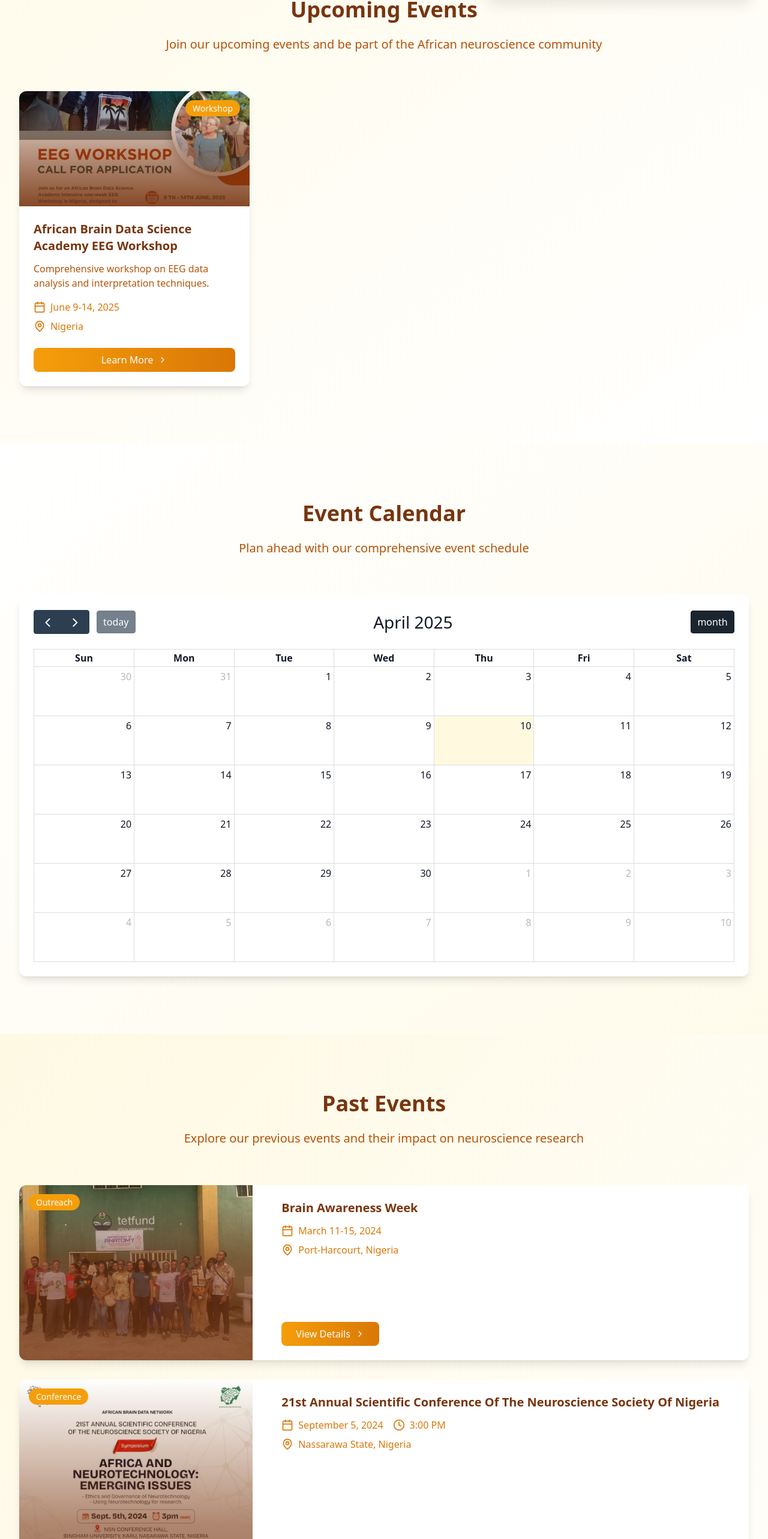
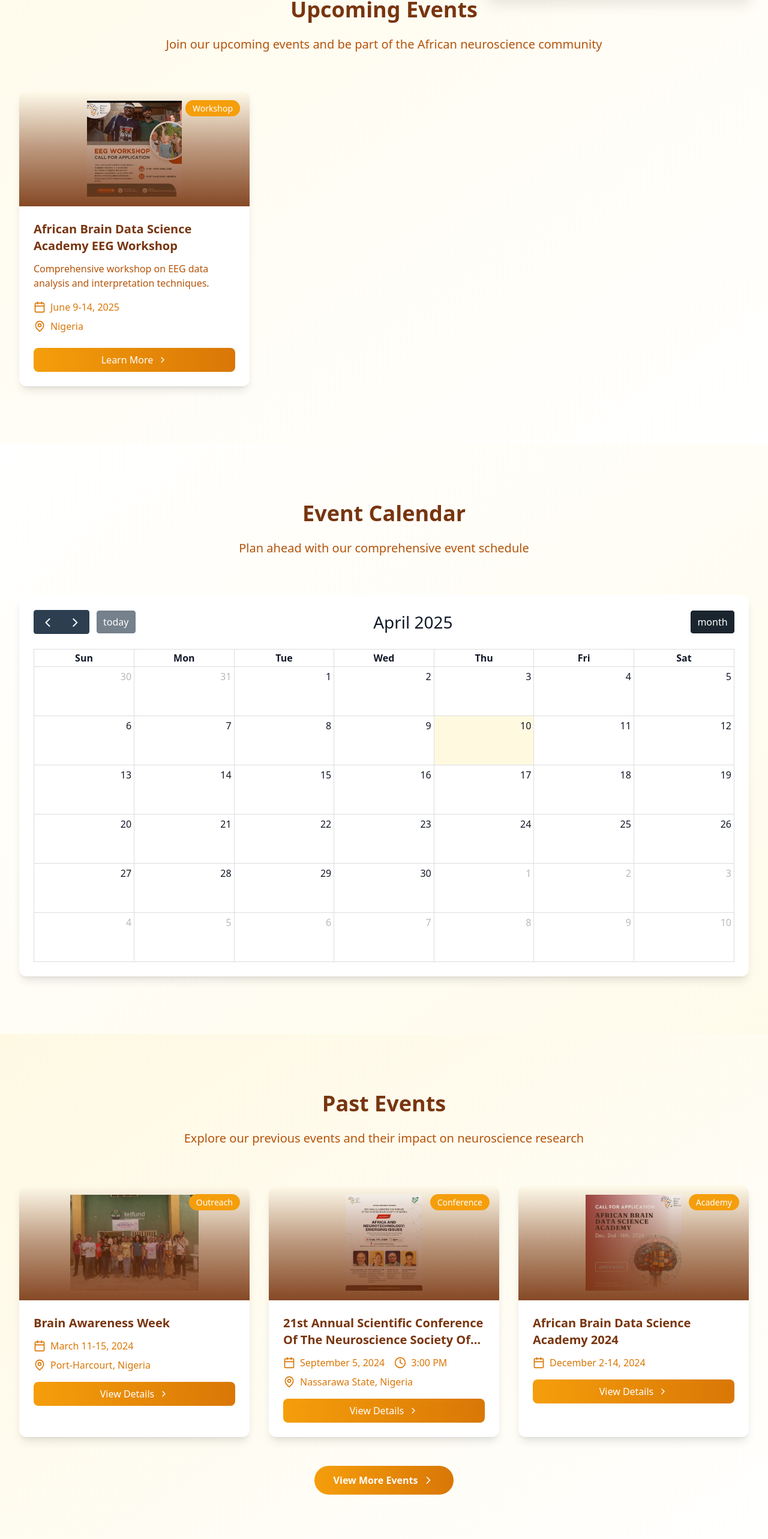
Before and after one commit to filimapatrick/Abdn_site, a React (Vite) app: page /academy/events in a window 1280 px wide. Shown: the part 784-3350 px from the top of the page at 60% size. Built offline with nearby package versions, Linux system fonts and the light colour scheme.

Commit message:
changes on the event page

```diff
--- a/src/pages/academy/Events.tsx
+++ b/src/pages/academy/Events.tsx
@@ -1,6 +1,6 @@
 import React, { useState } from 'react';
-import { motion } from 'framer-motion';
-import { Calendar, MapPin, Users, Clock, ArrowRight, ExternalLink, Globe, Video, Book, ChevronRight } from 'lucide-react';
+import { motion, AnimatePresence } from 'framer-motion';
+import { Calendar, MapPin, Users, Clock, ArrowRight, ExternalLink, Globe, Video, Book, ChevronRight, X } from 'lucide-react';
 import FullCalendar from '@fullcalendar/react';
 import dayGridPlugin from '@fullcalendar/daygrid';
 import interactionPlugin from '@fullcalendar/interaction';
@@ -152,6 +152,7 @@
 
 export default function Events() {
   const [showAllPastEvents, setShowAllPastEvents] = useState(false);
+  const [selectedEvent, setSelectedEvent] = useState<Event | null>(null);
   const displayedPastEvents = showAllPastEvents ? pastEvents : pastEvents.slice(0, 3);
 
   // Combine upcoming and past events for the calendar with proper date formatting
@@ -256,13 +257,18 @@
                       {event.type}
                     </span>
                   </div>
-                  <div className="relative h-48">
+                  <div className="relative h-48 bg-amber-50 flex items-center justify-center p-4">
                     <img
                       src={event.image}
                       alt={event.title}
-                      className="w-full h-full object-cover group-hover:scale-105 transition-transform duration-300"
+                      className="max-w-full max-h-full object-contain group-hover:scale-105 transition-transform duration-300"
                     />
                     <div className="absolute inset-0 bg-gradient-to-t from-amber-900/90 via-amber-900/50 to-transparent" />
+                    <div className="absolute top-4 right-4">
+                      <span className="px-3 py-1 bg-amber-500 text-white rounded-full text-sm font-medium">
+                        {event.type}
+                      </span>
+                    </div>
                   </div>
                   <div className="p-6 relative">
                     <h3 className="text-xl font-semibold text-amber-900 mb-3 line-clamp-2">
@@ -372,7 +378,7 @@
               </p>
             </motion.div>
 
-            <div className="grid gap-8">
+            <div className="grid md:grid-cols-2 lg:grid-cols-3 gap-8">
               {displayedPastEvents.map((event, index) => (
                 <motion.div
                   key={index}
@@ -382,23 +388,24 @@
                   transition={{ duration: 0.5, delay: index * 0.1 }}
                   className="group bg-white rounded-xl overflow-hidden shadow-lg hover:shadow-xl transition-all duration-300"
                 >
-                  <div className="grid md:grid-cols-3 gap-6">
-                    <div className="relative h-full min-h-[200px] md:min-h-[unset]">
+                  <div
+                    className="relative h-48 bg-amber-50 flex items-center justify-center p-4 cursor-pointer"
+                    onClick={() => setSelectedEvent(event)}
+                  >
                     <img
                       src={event.image}
                       alt={event.title}
-                        className="w-full h-full object-cover group-hover:scale-105 transition-transform duration-300"
+                      className="max-w-full max-h-full object-contain group-hover:scale-105 transition-transform duration-300"
                     />
-                      <div className="absolute inset-0 bg-gradient-to-r from-amber-900/80 via-amber-900/60 to-transparent md:bg-gradient-to-t md:from-amber-900/80 md:via-amber-900/60 md:to-transparent" />
-                      <div className="absolute bottom-4 left-4 md:top-4 md:left-4">
+                    <div className="absolute inset-0 bg-gradient-to-t from-amber-900/90 via-amber-900/50 to-transparent" />
+                    <div className="absolute top-4 right-4">
                       <span className="px-3 py-1 bg-amber-500 text-white rounded-full text-sm font-medium">
                         {event.type}
                       </span>
                     </div>
                   </div>
-                    <div className="p-6 md:col-span-2 flex flex-col justify-between">
-                      <div>
-                        <h3 className="text-xl font-semibold text-amber-900 mb-3">
+                  <div className="p-6">
+                    <h3 className="text-xl font-semibold text-amber-900 mb-3 line-clamp-2">
                       {event.title}
                     </h3>
                     <div className="space-y-2 mb-4">
@@ -419,16 +426,72 @@
                         </div>
                       )}
                     </div>
-                      </div>
-                      <button className="self-start bg-gradient-to-r from-amber-500 to-amber-600 text-white px-6 py-2 rounded-lg font-medium hover:from-amber-600 hover:to-amber-700 transition-all duration-300 flex items-center group">
+                    <button className="w-full bg-gradient-to-r from-amber-500 to-amber-600 text-white px-4 py-2 rounded-lg font-medium hover:from-amber-600 hover:to-amber-700 transition-all duration-300 flex items-center justify-center group">
                       View Details
                       <ChevronRight className="ml-2 h-4 w-4 group-hover:translate-x-1 transition-transform" />
                     </button>
                   </div>
-                  </div>
                 </motion.div>
               ))}
             </div>
+
+            {/* Image Modal */}
+            <AnimatePresence>
+              {selectedEvent && (
+                <motion.div
+                  initial={{ opacity: 0 }}
+                  animate={{ opacity: 1 }}
+                  exit={{ opacity: 0 }}
+                  className="fixed inset-0 z-50 flex items-center justify-center p-4 bg-black/80"
+                  onClick={() => setSelectedEvent(null)}
+                >
+                  <motion.div
+                    initial={{ scale: 0.9, opacity: 0 }}
+                    animate={{ scale: 1, opacity: 1 }}
+                    exit={{ scale: 0.9, opacity: 0 }}
+                    className="relative max-w-4xl w-full bg-white rounded-xl overflow-hidden"
+                    onClick={(e) => e.stopPropagation()}
+                  >
+                    <button
+                      onClick={() => setSelectedEvent(null)}
+                      className="absolute top-4 right-4 z-10 p-2 bg-white/80 rounded-full hover:bg-white transition-colors"
+                    >
+                      <X className="h-6 w-6 text-amber-900" />
+                    </button>
+                    <div className="relative h-[60vh] bg-amber-50 flex items-center justify-center p-8">
+                      <img
+                        src={selectedEvent.image}
+                        alt={selectedEvent.title}
+                        className="max-w-full max-h-full object-contain"
+                      />
+                    </div>
+                    <div className="p-6">
+                      <h3 className="text-2xl font-semibold text-amber-900 mb-3">
+                        {selectedEvent.title}
+                      </h3>
+                      <div className="space-y-2">
+                        <div className="flex items-center text-amber-600">
+                          <Calendar className="h-5 w-5 mr-2" />
+                          <span>{selectedEvent.date}</span>
+                          {selectedEvent.time && (
+                            <>
+                              <Clock className="h-5 w-5 ml-4 mr-2" />
+                              <span>{selectedEvent.time}</span>
+                            </>
+                          )}
+                        </div>
+                        {selectedEvent.location && (
+                          <div className="flex items-center text-amber-600">
+                            <MapPin className="h-5 w-5 mr-2" />
+                            <span>{selectedEvent.location}</span>
+                          </div>
+                        )}
+                      </div>
+                    </div>
+                  </motion.div>
+                </motion.div>
+              )}
+            </AnimatePresence>
 
             {pastEvents.length > 3 && (
               <motion.div
```
Lines whose indentation alone changed are shown as unchanged.
